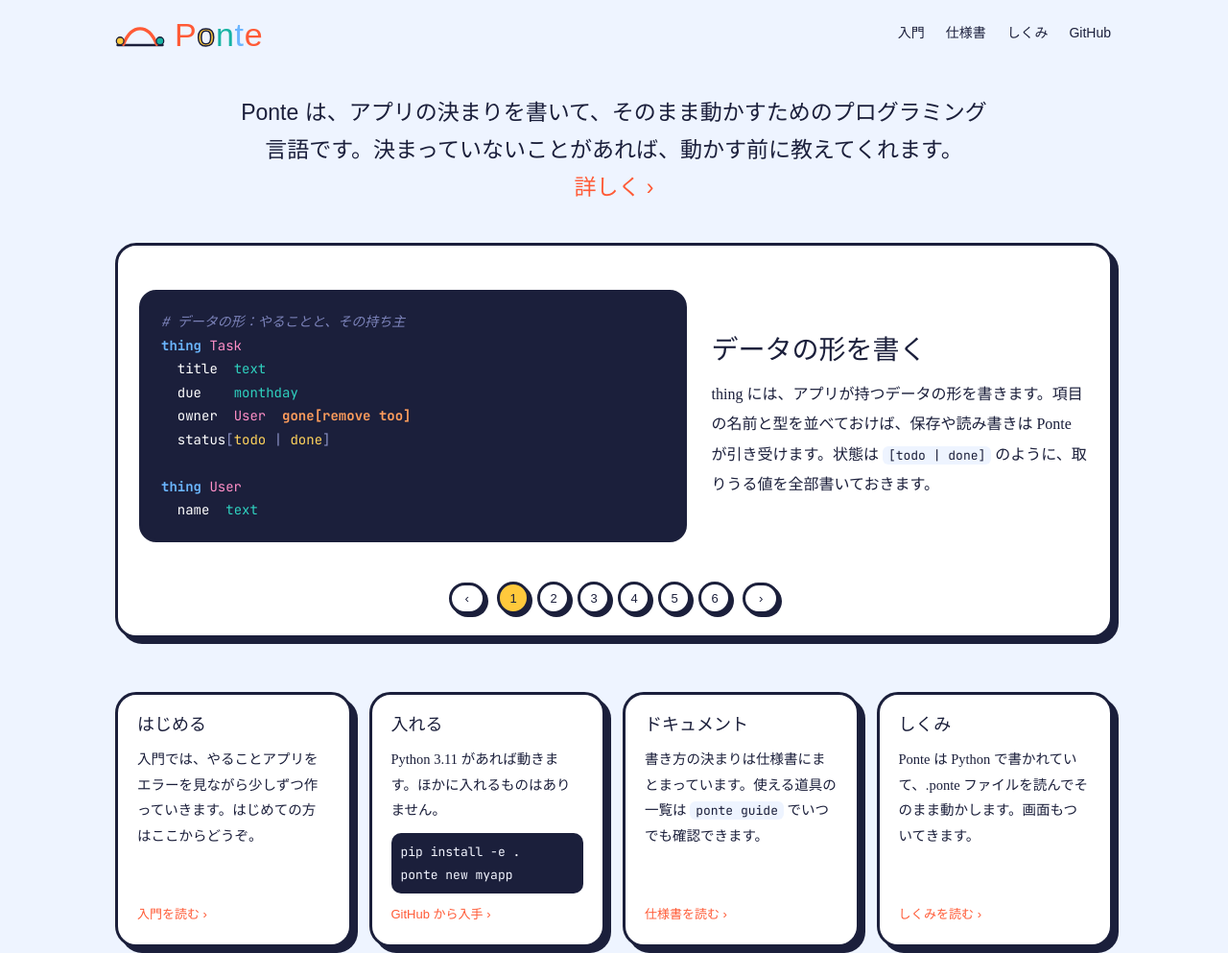
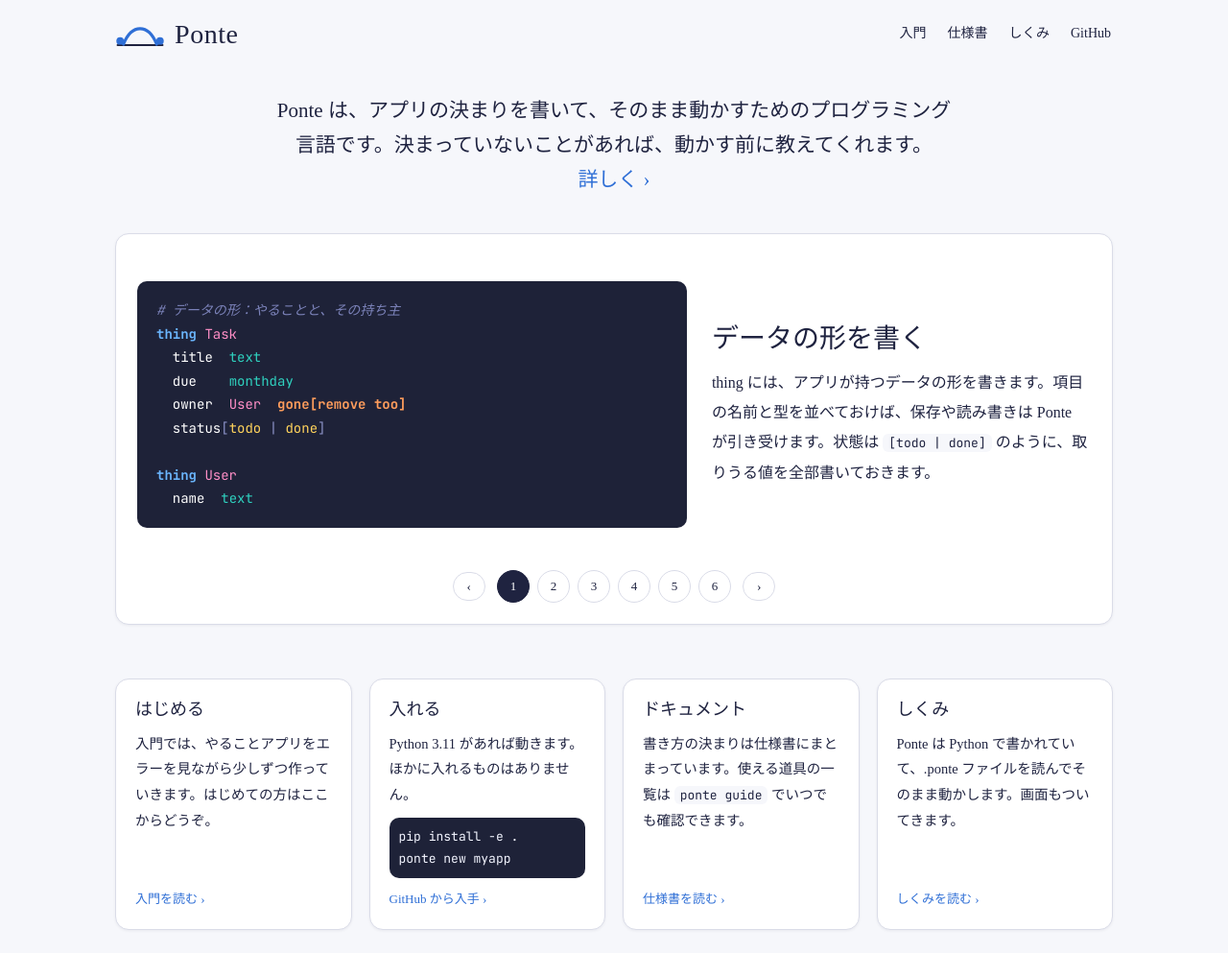
Before and after one commit to AnIT012/Ponte, a plain HTML site: page site/index.html in a window 1280 px wide. Shown: the top 993 px of the page at 96% size. Drawn offline with Linux system fonts and the light colour scheme; a web font is replaced by a local one.

Commit message:
ホームページを落ち着いた見た目に: ポップ体・太枠・ベタ影・虹色ロゴをやめる
Co-Authored-By: Claude Opus 5.5 <noreply@anthropic.com>
Claude-Session: https://claude.ai/code/session_019YbMfKhfobYUDvNw6a5grA

```diff
--- a/site/index.html
+++ b/site/index.html
@@ -9,23 +9,23 @@
 <title>Ponte</title>
 <link rel="preconnect" href="https://fonts.googleapis.com">
 <link rel="preconnect" href="https://fonts.gstatic.com" crossorigin>
-<link rel="stylesheet" href="https://fonts.googleapis.com/css2?family=Mochiy+Pop+One&family=Kiwi+Maru:wght@400;500&family=JetBrains+Mono:wght@400;700&display=swap">
+<link rel="stylesheet" href="https://fonts.googleapis.com/css2?family=Kiwi+Maru:wght@400;500&family=JetBrains+Mono:wght@400;700&display=swap">
 <style>
 :root{
-  --ground:#EEF4FF; --panel:#FFFFFF; --ink:#1B1F3B; --muted:#5B6190;
-  --tomato:#FF5A36; --mint:#17B3A3; --lemon:#FFC93C; --sky:#6BB6FF;
-  --err:#E0412A; --ok:#12997F; --line:#1B1F3B; --code:#1B1F3B; --codeink:#F3F5FF;
-  --pop:"Mochiy Pop One","Kiwi Maru","Hiragino Maru Gothic ProN",sans-serif;
+  --ground:#F6F7FB; --panel:#FFFFFF; --ink:#1F2340; --muted:#5E6385;
+  --tomato:#FF5A36; --mint:#17B3A3; --lemon:#FFC93C; --sky:#2F6FD6;
+  --err:#E0412A; --ok:#12997F; --line:#DADCE8; --code:#1E2238; --codeink:#F3F5FF;
+  --pop:"Kiwi Maru","Hiragino Mincho ProN","Yu Mincho",serif;
   --body:"Kiwi Maru","Hiragino Mincho ProN","Yu Mincho",serif;
   --mono:"JetBrains Mono",ui-monospace,Menlo,Consolas,monospace;
   color-scheme:light;
 }
 @media (prefers-color-scheme:dark){:root:not([data-theme="light"]){
-  --ground:#141830; --panel:#1E2342; --ink:#EEF0FF; --muted:#A7ADDA; --line:#EEF0FF;
+  --ground:#14172A; --panel:#1C2036; --ink:#E8EAF6; --muted:#A3A8C8; --line:#2E3350;
   --tomato:#FF7355; --mint:#2FD1BF; --lemon:#FFD35C; --sky:#83C3FF; --err:#FF6B55; --ok:#3FE0B8;
   --code:#0C0F22; --codeink:#E9ECFF; color-scheme:dark;}}
 :root[data-theme="dark"]{
-  --ground:#141830; --panel:#1E2342; --ink:#EEF0FF; --muted:#A7ADDA; --line:#EEF0FF;
+  --ground:#14172A; --panel:#1C2036; --ink:#E8EAF6; --muted:#A3A8C8; --line:#2E3350;
   --tomato:#FF7355; --mint:#2FD1BF; --lemon:#FFD35C; --sky:#83C3FF; --err:#FF6B55; --ok:#3FE0B8;
   --code:#0C0F22; --codeink:#E9ECFF; color-scheme:dark;}
 
@@ -33,11 +33,11 @@
 body{margin:0;background:var(--ground);color:var(--ink);font-family:var(--body);font-size:16px;line-height:1.8;padding-inline:16px}
 .wrap{max-width:1040px;margin:0 auto}
 a{color:inherit}
-h1,h2,h3{font-family:var(--pop);font-weight:400;line-height:1.3;text-wrap:balance;margin:0}
+h1,h2,h3{font-family:var(--pop);font-weight:500;line-height:1.3;text-wrap:balance;margin:0}
 h2{font-size:clamp(24px,4vw,34px)}
 p{margin:0}
 code,pre{font-family:var(--mono)}
-.sticker{background:var(--panel);border:3px solid var(--line);border-radius:22px;box-shadow:6px 6px 0 var(--line)}
+.sticker{background:var(--panel);border:1px solid var(--line);border-radius:14px;box-shadow:0 1px 3px rgba(20,24,50,.06)}
 section{padding-block:56px}
 .eyebrow{font-family:var(--pop);font-size:13px;letter-spacing:.08em;color:var(--tomato)}
 
@@ -45,19 +45,18 @@ section{padding-block:56px}
 .bar{display:flex;align-items:center;justify-content:space-between;gap:16px;flex-wrap:wrap;padding-block:18px}
 .logo{display:flex;align-items:center;gap:10px;text-decoration:none}
 .logo svg{width:52px;height:auto}
-.logo .word{font-size:34px}
+.logo .word{font-size:28px}
 .nav{display:flex;gap:18px;flex-wrap:wrap;font-family:var(--pop);font-size:14px}
 .nav a{text-decoration:none;padding:4px 2px;border-bottom:3px solid transparent}
-.nav a:hover{border-bottom-color:var(--tomato)}
+.nav a:hover{border-bottom-color:var(--ink)}
 .word{font-family:var(--pop);letter-spacing:.02em;line-height:1}
-.word span:nth-child(1){color:var(--tomato)}.word span:nth-child(2){color:var(--lemon);-webkit-text-stroke:1.5px var(--line)}
-.word span:nth-child(3){color:var(--mint)}.word span:nth-child(4){color:var(--sky)}.word span:nth-child(5){color:var(--tomato)}
+.word{color:var(--ink);font-weight:500}
 
 /* ---- slides ---- */
 .show{padding:22px;margin-top:8px}
 .slide[hidden]{display:none}
 .slide{display:grid;grid-template-columns:minmax(0,1.45fr) minmax(0,1fr);gap:26px;align-items:center;min-height:310px}
-.code{background:var(--code);color:var(--codeink);border-radius:18px;border:3px solid var(--line);padding:18px 20px;font-size:clamp(11.5px,1.35vw,14px);line-height:1.75;overflow-x:auto;margin:0}
+.code{background:var(--code);color:var(--codeink);border-radius:10px;border:0;padding:18px 20px;font-size:clamp(11.5px,1.35vw,14px);line-height:1.75;overflow-x:auto;margin:0}
 .code .c{white-space:pre-wrap}
 .code .head{color:#6BB6FF;font-weight:700}.code .clause{color:#C9A7FF}.code .guard{color:#FF9D5C;font-weight:700}
 .code .type{color:#2FD1BF}.code .name{color:#FF8FC7}.code .val{color:#FFD35C}.code .field{color:#FFFFFF}.code .op{color:#8A90C4}
@@ -66,22 +65,22 @@ section{padding-block:56px}
 .explain p{line-height:1.95}
 .explain code,.col code{font-family:var(--mono);font-size:13px;background:var(--ground);padding:1px 6px;border-radius:6px}
 .ctrl{display:flex;align-items:center;justify-content:center;gap:12px;margin-top:18px;flex-wrap:wrap}
-.ctrl button{font-family:var(--pop);border:3px solid var(--line);border-radius:999px;background:var(--panel);color:var(--ink);padding:6px 14px;cursor:pointer;box-shadow:3px 3px 0 var(--line)}
-.ctrl button[aria-current="true"]{background:var(--lemon);color:#1B1F3B}
+.ctrl button{font-family:var(--pop);border:1px solid var(--line);border-radius:999px;background:var(--panel);color:var(--ink);padding:6px 14px;cursor:pointer}
+.ctrl button[aria-current="true"]{background:var(--ink);color:var(--panel);border-color:var(--ink)}
 .ctrl button:focus-visible{outline:3px dashed var(--tomato);outline-offset:3px}
 .dots{display:flex;gap:8px}
 .dots button{width:34px;height:34px;padding:0;font-size:13px}
 
 /* ---- tagline ---- */
-.tagline{text-align:center;padding-block:26px 30px;font-family:var(--pop);font-size:clamp(18px,2.6vw,23px);line-height:1.7;max-width:34em;margin:0 auto}
-.tagline a{color:var(--tomato);text-decoration:none;white-space:nowrap}
+.tagline{text-align:center;padding-block:26px 30px;font-family:var(--pop);font-size:clamp(17px,2.3vw,21px);line-height:1.7;max-width:34em;margin:0 auto}
+.tagline a{color:var(--sky);text-decoration:none;white-space:nowrap}
 
 /* ---- columns ---- */
 .cols{display:grid;grid-template-columns:repeat(4,minmax(0,1fr));gap:18px;padding-bottom:30px}
 .col{padding:20px;display:flex;flex-direction:column;gap:10px}
 .col h3{font-size:18px}
 .col p{font-size:14.5px;line-height:1.85}
-.col a.more{font-family:var(--pop);font-size:13px;color:var(--tomato);text-decoration:none;margin-top:auto}
+.col a.more{font-family:var(--pop);font-size:13px;color:var(--sky);text-decoration:none;margin-top:auto}
 .col pre{margin:0;font-family:var(--mono);font-size:13px;background:var(--code);color:var(--codeink);border-radius:10px;padding:8px 10px;overflow-x:auto}
 
 footer{padding-block:30px 50px;text-align:center;color:var(--muted);font-size:13.5px}
@@ -106,12 +105,12 @@ footer{padding-block:30px 50px;text-align:center;color:var(--muted);font-size:13
 <header class="bar">
   <a class="logo" href="https://github.com/AnIT012/nameless-lang" aria-label="Ponte">
     <svg viewBox="0 0 120 70" aria-hidden="true">
-      <path d="M6 60 L114 60" stroke="var(--line)" stroke-width="6" stroke-linecap="round"/>
-      <path d="M20 58 C 40 8, 80 8, 100 58" stroke="var(--tomato)" stroke-width="8" stroke-linecap="round" fill="none"/>
-      <circle cx="12" cy="50" r="9" fill="var(--lemon)" stroke="var(--line)" stroke-width="3"/>
-      <circle cx="108" cy="50" r="9" fill="var(--mint)" stroke="var(--line)" stroke-width="3"/>
+      <path d="M6 60 L114 60" stroke="var(--ink)" stroke-width="5" stroke-linecap="round"/>
+      <path d="M20 58 C 40 8, 80 8, 100 58" stroke="var(--sky)" stroke-width="7" stroke-linecap="round" fill="none"/>
+      <circle cx="12" cy="50" r="9" fill="var(--sky)"/>
+      <circle cx="108" cy="50" r="9" fill="var(--sky)"/>
     </svg>
-    <span class="word"><span>P</span><span>o</span><span>n</span><span>t</span><span>e</span></span>
+    <span class="word">Ponte</span>
   </a>
   <nav class="nav">
     <a href="https://github.com/AnIT012/nameless-lang/blob/main/docs/入門.md">入門</a>
--- a/site/page.css
+++ b/site/page.css
@@ -2,19 +2,18 @@
 .bar{display:flex;align-items:center;justify-content:space-between;gap:16px;flex-wrap:wrap;padding-block:18px}
 .logo{display:flex;align-items:center;gap:10px;text-decoration:none}
 .logo svg{width:52px;height:auto}
-.logo .word{font-size:34px}
+.logo .word{font-size:28px}
 .nav{display:flex;gap:18px;flex-wrap:wrap;font-family:var(--pop);font-size:14px}
 .nav a{text-decoration:none;padding:4px 2px;border-bottom:3px solid transparent}
-.nav a:hover{border-bottom-color:var(--tomato)}
+.nav a:hover{border-bottom-color:var(--ink)}
 .word{font-family:var(--pop);letter-spacing:.02em;line-height:1}
-.word span:nth-child(1){color:var(--tomato)}.word span:nth-child(2){color:var(--lemon);-webkit-text-stroke:1.5px var(--line)}
-.word span:nth-child(3){color:var(--mint)}.word span:nth-child(4){color:var(--sky)}.word span:nth-child(5){color:var(--tomato)}
+.word{color:var(--ink);font-weight:500}
 
 /* ---- slides ---- */
 .show{padding:22px;margin-top:8px}
 .slide[hidden]{display:none}
 .slide{display:grid;grid-template-columns:minmax(0,1.45fr) minmax(0,1fr);gap:26px;align-items:center;min-height:310px}
-.code{background:var(--code);color:var(--codeink);border-radius:18px;border:3px solid var(--line);padding:18px 20px;font-size:clamp(11.5px,1.35vw,14px);line-height:1.75;overflow-x:auto;margin:0}
+.code{background:var(--code);color:var(--codeink);border-radius:10px;border:0;padding:18px 20px;font-size:clamp(11.5px,1.35vw,14px);line-height:1.75;overflow-x:auto;margin:0}
 .code .c{white-space:pre-wrap}
 .code .head{color:#6BB6FF;font-weight:700}.code .clause{color:#C9A7FF}.code .guard{color:#FF9D5C;font-weight:700}
 .code .type{color:#2FD1BF}.code .name{color:#FF8FC7}.code .val{color:#FFD35C}.code .field{color:#FFFFFF}.code .op{color:#8A90C4}
@@ -23,22 +22,22 @@
 .explain p{line-height:1.95}
 .explain code,.col code{font-family:var(--mono);font-size:13px;background:var(--ground);padding:1px 6px;border-radius:6px}
 .ctrl{display:flex;align-items:center;justify-content:center;gap:12px;margin-top:18px;flex-wrap:wrap}
-.ctrl button{font-family:var(--pop);border:3px solid var(--line);border-radius:999px;background:var(--panel);color:var(--ink);padding:6px 14px;cursor:pointer;box-shadow:3px 3px 0 var(--line)}
-.ctrl button[aria-current="true"]{background:var(--lemon);color:#1B1F3B}
+.ctrl button{font-family:var(--pop);border:1px solid var(--line);border-radius:999px;background:var(--panel);color:var(--ink);padding:6px 14px;cursor:pointer}
+.ctrl button[aria-current="true"]{background:var(--ink);color:var(--panel);border-color:var(--ink)}
 .ctrl button:focus-visible{outline:3px dashed var(--tomato);outline-offset:3px}
 .dots{display:flex;gap:8px}
 .dots button{width:34px;height:34px;padding:0;font-size:13px}
 
 /* ---- tagline ---- */
-.tagline{text-align:center;padding-block:26px 30px;font-family:var(--pop);font-size:clamp(18px,2.6vw,23px);line-height:1.7;max-width:34em;margin:0 auto}
-.tagline a{color:var(--tomato);text-decoration:none;white-space:nowrap}
+.tagline{text-align:center;padding-block:26px 30px;font-family:var(--pop);font-size:clamp(17px,2.3vw,21px);line-height:1.7;max-width:34em;margin:0 auto}
+.tagline a{color:var(--sky);text-decoration:none;white-space:nowrap}
 
 /* ---- columns ---- */
 .cols{display:grid;grid-template-columns:repeat(4,minmax(0,1fr));gap:18px;padding-bottom:30px}
 .col{padding:20px;display:flex;flex-direction:column;gap:10px}
 .col h3{font-size:18px}
 .col p{font-size:14.5px;line-height:1.85}
-.col a.more{font-family:var(--pop);font-size:13px;color:var(--tomato);text-decoration:none;margin-top:auto}
+.col a.more{font-family:var(--pop);font-size:13px;color:var(--sky);text-decoration:none;margin-top:auto}
 .col pre{margin:0;font-family:var(--mono);font-size:13px;background:var(--code);color:var(--codeink);border-radius:10px;padding:8px 10px;overflow-x:auto}
 
 footer{padding-block:30px 50px;text-align:center;color:var(--muted);font-size:13.5px}
```
Also changed, not shown: site/landing.html (+23 -24 lines), site/page.body.html (+5 -5 lines).
